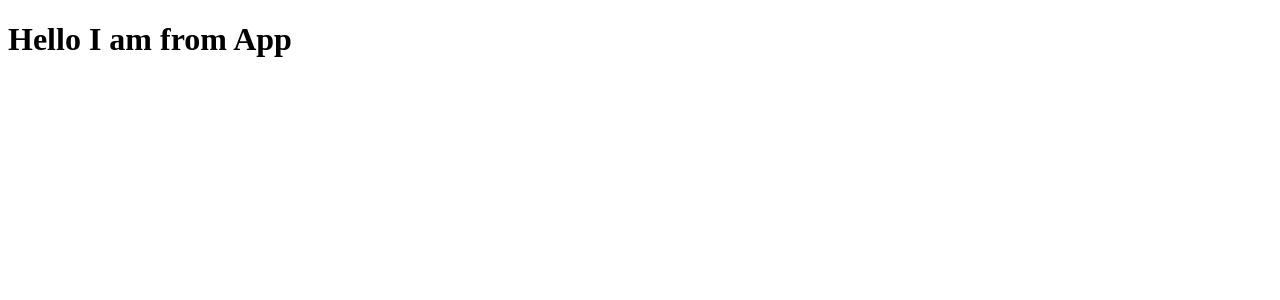
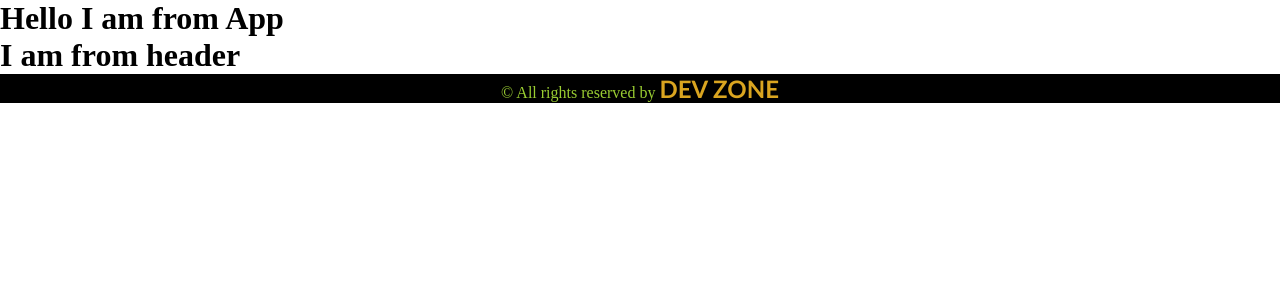
Before and after one commit to atikurahad/react-asingnment1, a React (Vite) app: page / in a window 1280 px wide. Shown: the top 300 px of the page. Built offline with nearby package versions, Linux system fonts and the light colour scheme.

Commit message:
style added

```diff
--- a/src/App.jsx
+++ b/src/App.jsx
@@ -1,9 +1,13 @@
 import React from 'react';
+import Header from './components/Header';
+import Footer from './components/Footer';
 
 const App = () => {
   return (
     <>
       <h1> Hello I am from App </h1>
+      <Header />
+      <Footer/>
     </>
   );
 }
--- a/src/components/Footer.jsx
+++ b/src/components/Footer.jsx
@@ -0,0 +1,12 @@
+import React from 'react';
+import '../styles/Footer.css'
+
+const Footer = () => {
+    return (
+        <div className='footer'>
+            <footer> &copy; All rights reserved by <span className="span" >DEV ZONE</span> </footer>
+        </div>
+    );
+}
+
+export default Footer;
--- a/src/components/Header.jsx
+++ b/src/components/Header.jsx
@@ -0,0 +1,11 @@
+import React from 'react';
+
+const Header = () => {
+    return (
+        <div>
+            <h1> I am from header</h1>
+        </div>
+    );
+}
+
+export default Header;
--- a/src/main.jsx
+++ b/src/main.jsx
@@ -1,9 +1,10 @@
 import React from 'react'
 import ReactDOM from 'react-dom/client'
-import App from './App.jsx'
+import App from './App'
+
 
 ReactDOM.createRoot(document.getElementById('root')).render(
   <React.StrictMode>
-    <App />
+  <App />
   </React.StrictMode>,
 )
--- /dev/null
+++ b/src/styles/Footer.css
@@ -0,0 +1,15 @@
+*{
+    margin: 0;
+    padding: 0;
+}
+.footer{
+    text-align: center;
+    color: yellowgreen;
+    background: #000;
+}
+.span{
+    font-size: 24px;
+    color: goldenrod;
+    font-family: 'Trebuchet MS', 'Lucida Sans Unicode', 'Lucida Grande', 'Lucida Sans', Arial, sans-serif;
+    font-weight: 800;
+}
```
Also changed, not shown: src/components/About.jsx (+11 -0 lines), src/styles/Header.css (added).
